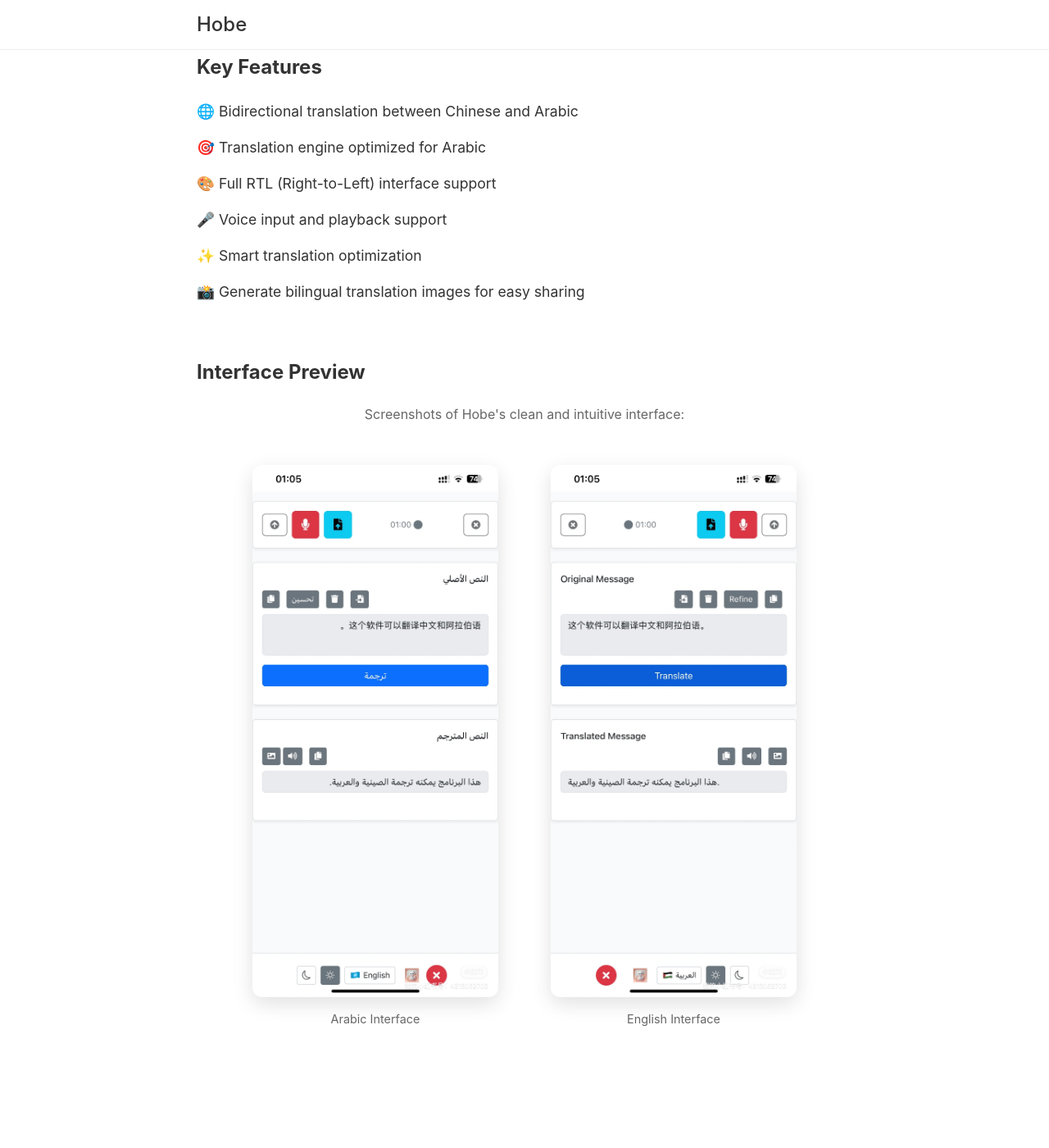
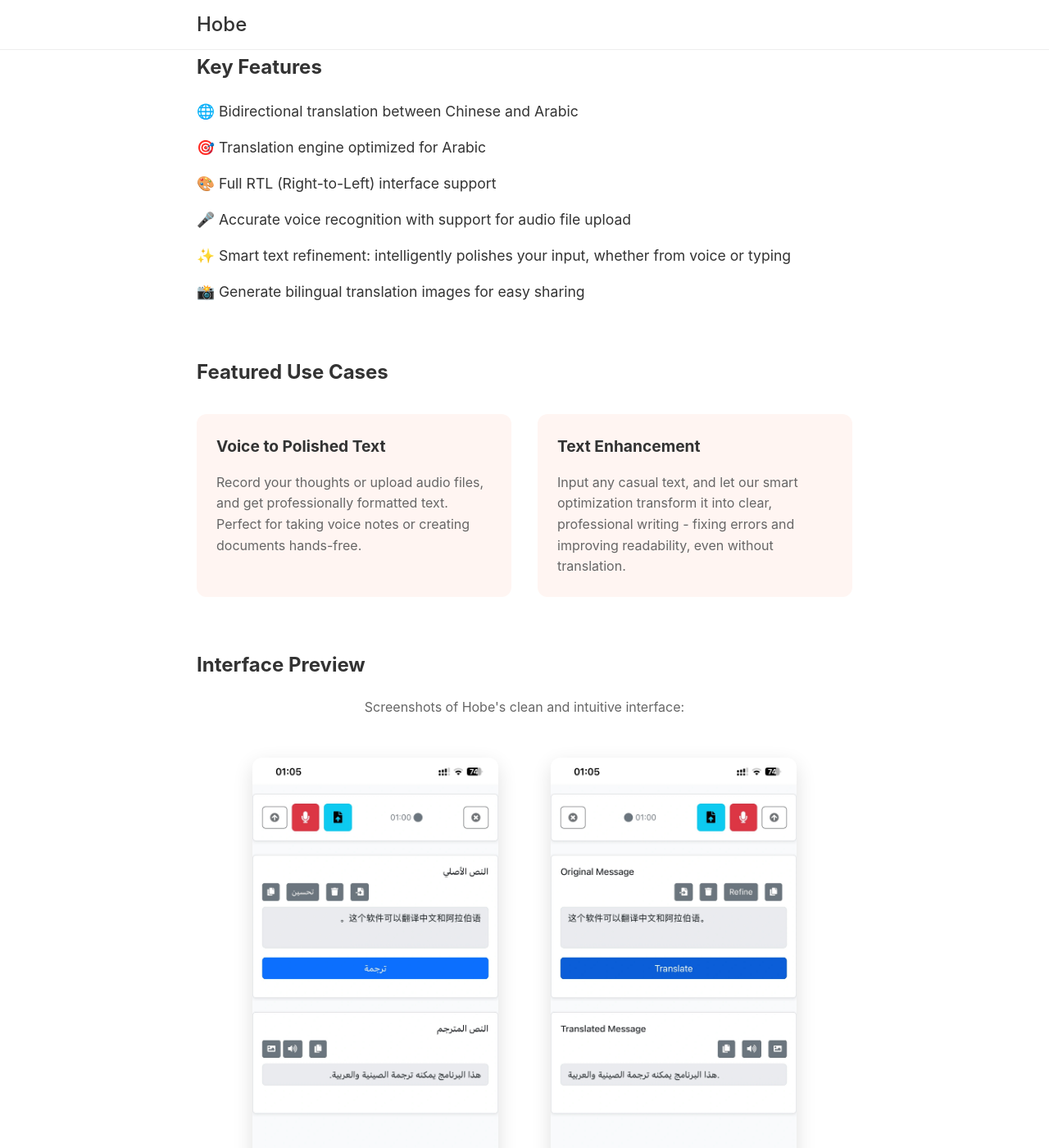
Before and after one commit to hobe-translator/hobe-translator.github.io, a Jekyll site: the page built from index.markdown, in a window 1280 px wide and 1400 px high, scrolled down 1073 px. Shown: the whole window at 82% size. Built offline with Jekyll 4.4.1, drawn with Linux system fonts in a browser that asks for light colours.

Commit message:
添加特色用例：突出展示语音转文本和智能优化功能

```diff
--- a/index.markdown
+++ b/index.markdown
@@ -44,10 +44,24 @@
           <li>🌐 Bidirectional translation between Chinese and Arabic</li>
           <li>🎯 Translation engine optimized for Arabic</li>
           <li>🎨 Full RTL (Right-to-Left) interface support</li>
-          <li>🎤 Voice input and playback support</li>
-          <li>✨ Smart translation optimization</li>
+          <li>🎤 Accurate voice recognition with support for audio file upload</li>
+          <li>✨ Smart text refinement: intelligently polishes your input, whether from voice or typing</li>
           <li>📸 Generate bilingual translation images for easy sharing</li>
         </ul>
+      </div>
+
+      <div class="feature-section">
+        <h2>Featured Use Cases</h2>
+        <div class="use-cases">
+          <div class="use-case">
+            <h3>Voice to Polished Text</h3>
+            <p>Record your thoughts or upload audio files, and get professionally formatted text. Perfect for taking voice notes or creating documents hands-free.</p>
+          </div>
+          <div class="use-case">
+            <h3>Text Enhancement</h3>
+            <p>Input any casual text, and let our smart optimization transform it into clear, professional writing - fixing errors and improving readability, even without translation.</p>
+          </div>
+        </div>
       </div>
 
       <div class="feature-section">
@@ -98,10 +112,24 @@
           <li>🌐 ترجمة ثنائية الاتجاه بين الصينية والعربية</li>
           <li>🎯 محرك ترجمة مُحسّن للغة العربية</li>
           <li>🎨 دعم كامل لواجهة RTL</li>
-          <li>🎤 دعم الإدخال الصوتي والتشغيل</li>
-          <li>✨ تحسين الترجمة الذكية</li>
+          <li>🎤 التعرف الدقيق على الصوت مع دعم تحميل الملفات الصوتية</li>
+          <li>✨ تحسين النص الذكي: يصقل مدخلاتك بذكاء، سواء كانت صوتية أو مكتوبة</li>
           <li>📸 إنشاء صور ترجمة ثنائية اللغة للمشاركة بسهولة</li>
         </ul>
+      </div>
+
+      <div class="feature-section">
+        <h2>حالات الاستخدام المميزة</h2>
+        <div class="use-cases">
+          <div class="use-case">
+            <h3>تحويل الصوت إلى نص منقح</h3>
+            <p>سجل أفكارك أو قم بتحميل الملفات الصوتية، واحصل على نص منسق احترافياً. مثالي لتدوين الملاحظات الصوتية أو إنشاء المستندات بدون استخدام اليدين.</p>
+          </div>
+          <div class="use-case">
+            <h3>تحسين النص</h3>
+            <p>أدخل أي نص عادي، ودع التحسين الذكي يحوله إلى كتابة واضحة واحترافية - يصحح الأخطاء ويحسن القراءة، حتى بدون الترجمة.</p>
+          </div>
+        </div>
       </div>
 
       <div class="feature-section">
@@ -152,10 +180,24 @@
           <li>🌐 支持中文与阿拉伯语的双向翻译</li>
           <li>🎯 针对阿拉伯语优化的翻译引擎</li>
           <li>🎨 完整支持阿拉伯语从右到左（RTL）的界面布局</li>
-          <li>🎤 支持语音输入和语音播放</li>
-          <li>✨ 智能优化翻译结果</li>
+          <li>🎤 精准的语音识别，支持音频文件上传</li>
+          <li>✨ 智能文本优化：自动优化您的输入内容，无论是语音输入还是手动输入</li>
           <li>📸 生成双语对照翻译图片，方便分享</li>
         </ul>
+      </div>
+
+      <div class="feature-section">
+        <h2>特色用例</h2>
+        <div class="use-cases">
+          <div class="use-case">
+            <h3>语音转优质文本</h3>
+            <p>录制想法或上传音频文件，即可获得专业格式的文本。完美适用于语音笔记或免手动创建文档。</p>
+          </div>
+          <div class="use-case">
+            <h3>文本增强</h3>
+            <p>输入任何随意文本，让智能优化将其转换为清晰、专业的写作内容 —— 纠正错误并提升可读性，无需使用翻译功能。</p>
+          </div>
+        </div>
       </div>
 
       <div class="feature-section">
@@ -397,6 +439,44 @@
     max-width: 300px;
   }
 }
+
+.use-cases {
+  margin: 2rem 0;
+  display: grid;
+  gap: 2rem;
+  grid-template-columns: repeat(auto-fit, minmax(250px, 1fr));
+}
+
+.use-case {
+  padding: 1.5rem;
+  background: var(--primary-light);
+  border-radius: 12px;
+  transition: transform 0.3s ease, box-shadow 0.3s ease;
+}
+
+.use-case:hover {
+  transform: translateY(-2px);
+  box-shadow: 0 8px 24px rgba(0, 0, 0, 0.12);
+}
+
+.use-case h3 {
+  margin: 0 0 1rem 0;
+  color: var(--text-color);
+  font-size: 1.2rem;
+}
+
+.use-case p {
+  margin: 0;
+  color: var(--text-light);
+  font-size: 1rem;
+  line-height: 1.6;
+}
+
+@media (max-width: 768px) {
+  .use-cases {
+    grid-template-columns: 1fr;
+  }
+}
 </style>
 
 <script>
```
